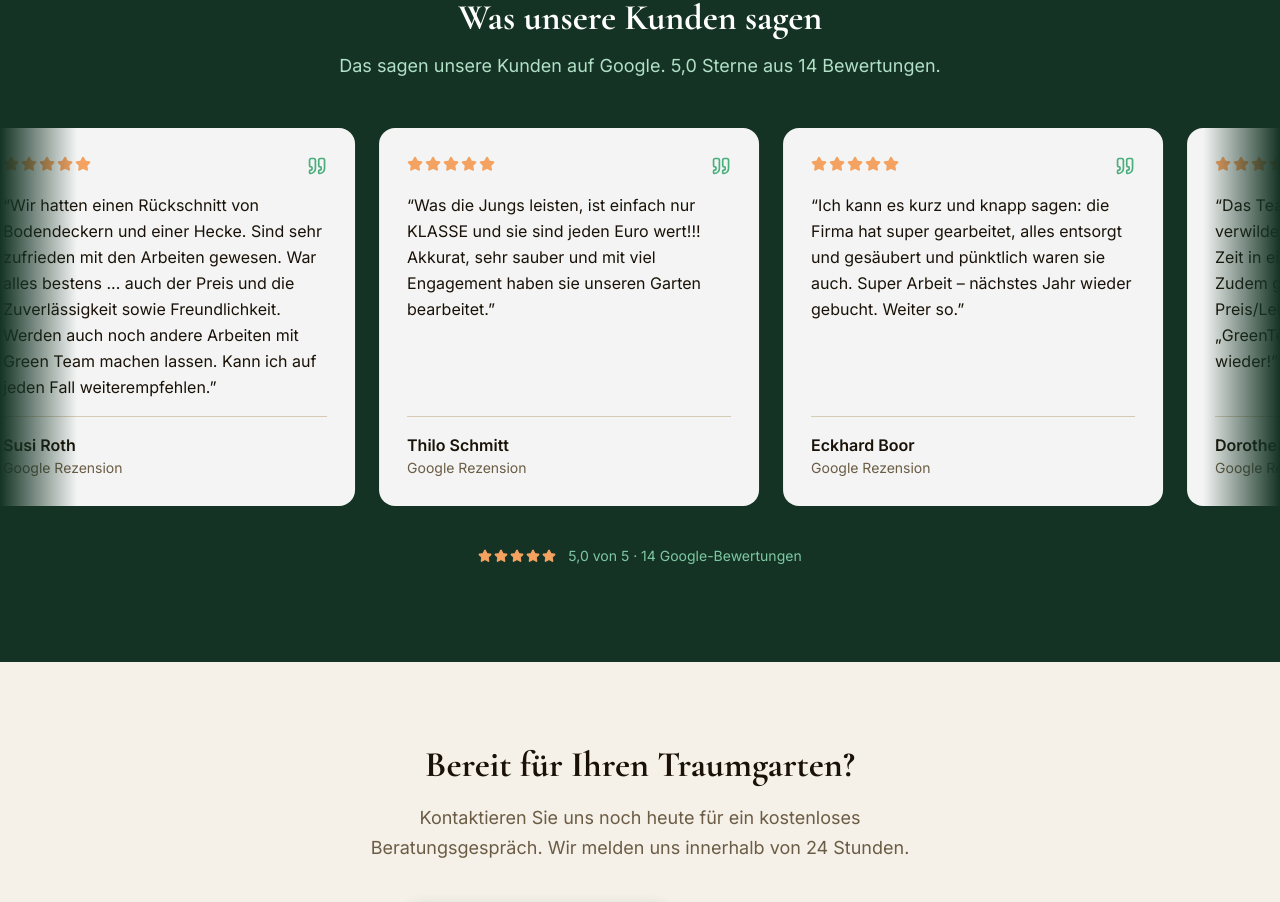
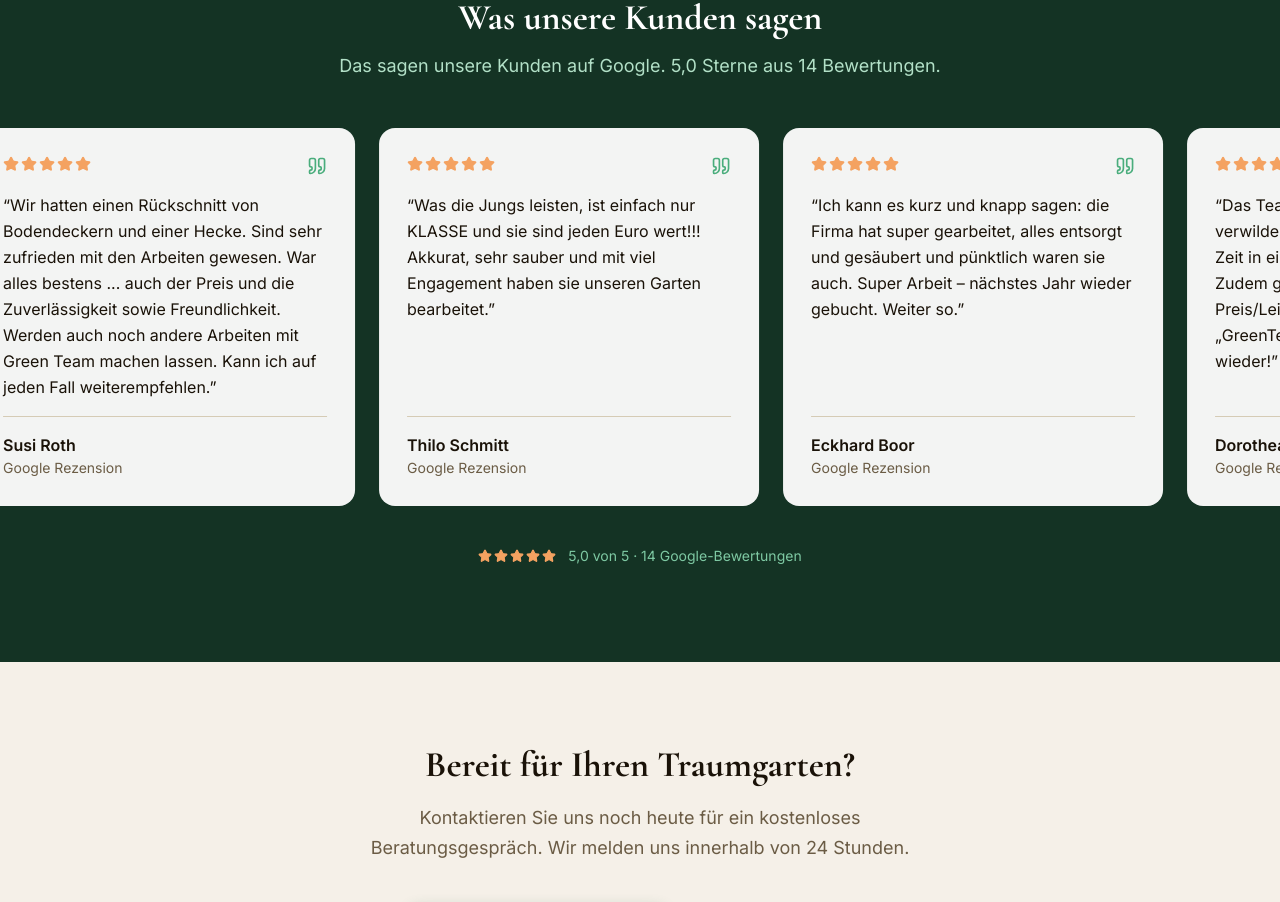
Before and after one commit to benkettler/Green-Clean, a Next.js app: page / in a window 1280 px wide. Shown: the part 1860-2762 px from the top of the page. Built offline with nearby package versions, Linux system fonts and the light colour scheme.

Commit message:
fix: remove fade mask from reviews carousel edges

```diff
--- a/app/globals.css
+++ b/app/globals.css
@@ -31,8 +31,5 @@
     @apply max-w-7xl mx-auto;
   }
 
-  .carousel-fade {
-    mask-image: linear-gradient(to right, transparent, black 6%, black 94%, transparent);
-    -webkit-mask-image: linear-gradient(to right, transparent, black 6%, black 94%, transparent);
-  }
+  .carousel-fade {}
 }
```
